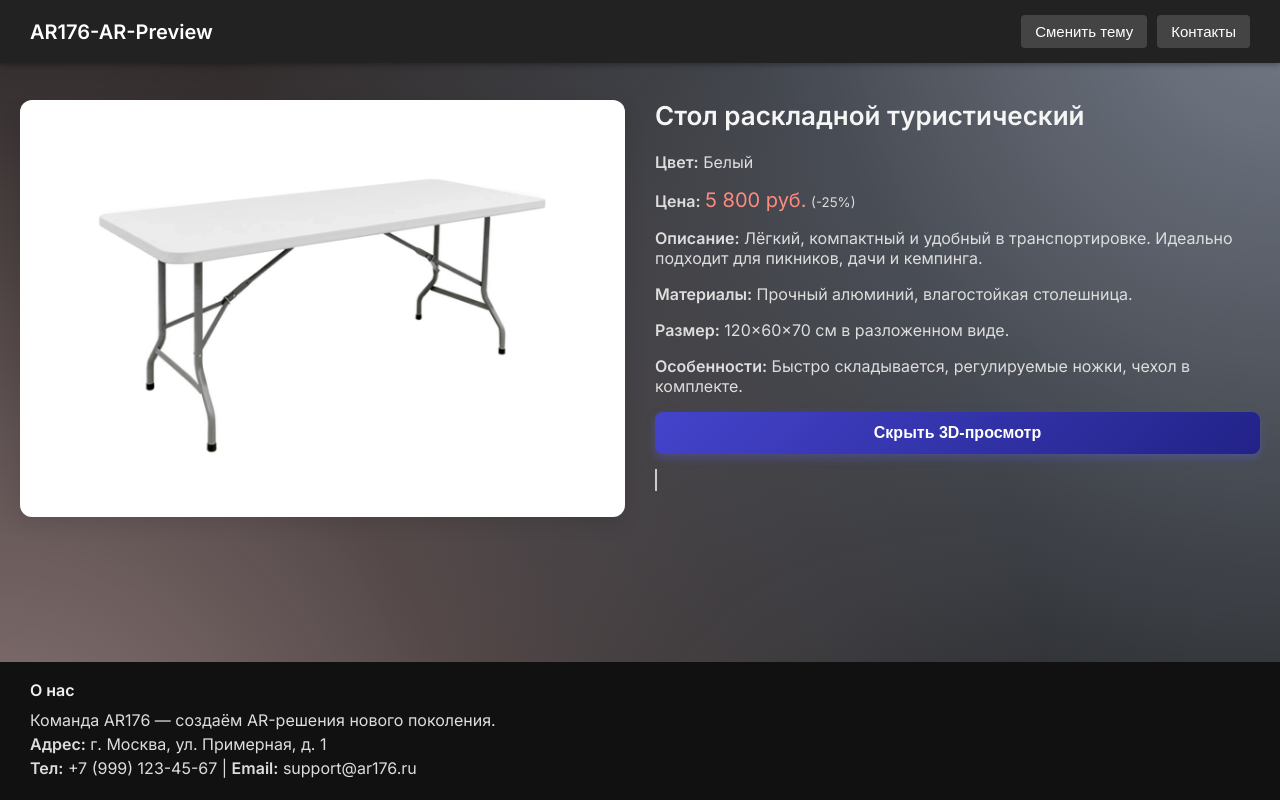
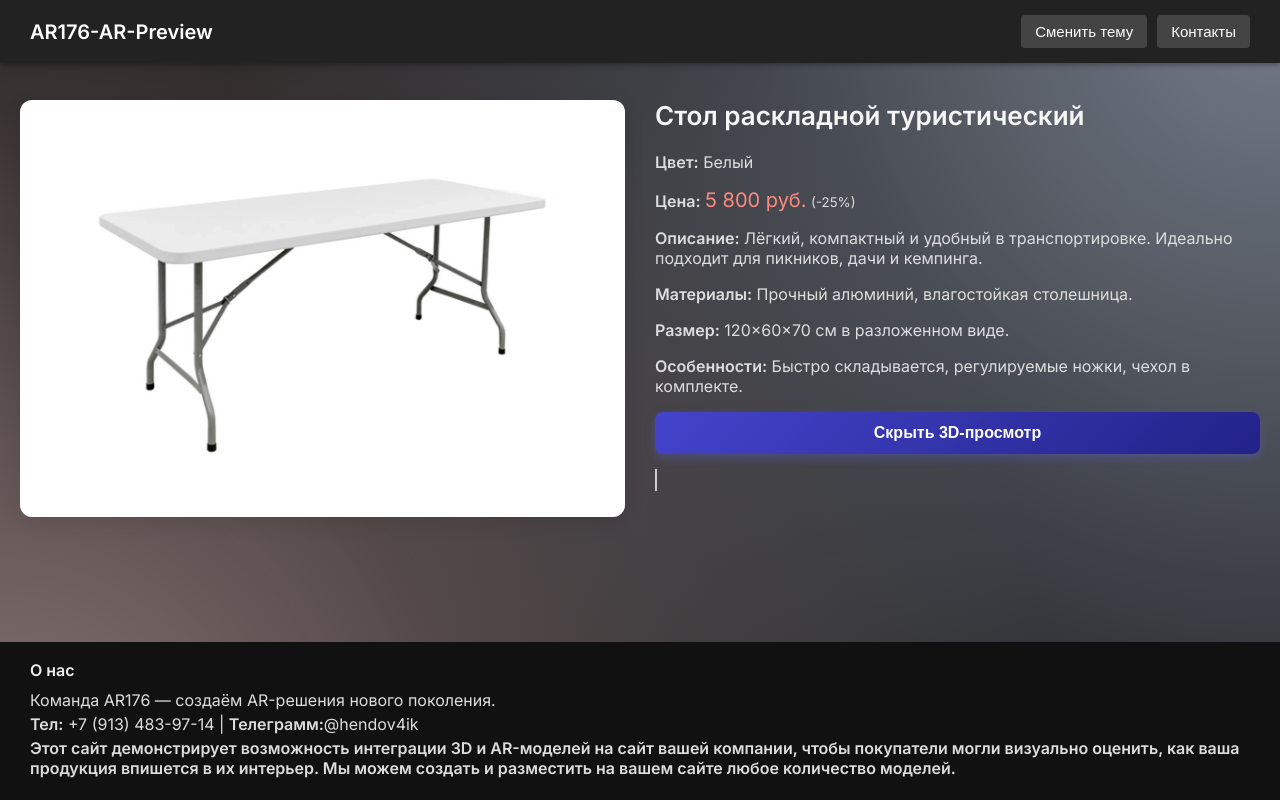
Before and after one commit to Kiwo-69/ar176_, a plain HTML site: page index.html in a window 1280 px wide. Drawn offline with nearby package versions, Linux system fonts and the light colour scheme.

Commit message:
Add files via upload

```diff
--- a/index.html
+++ b/index.html
@@ -308,8 +308,8 @@
   <footer>
     <h3>О нас</h3>
     <p>Команда AR176 — создаём AR-решения нового поколения.</p>
-    <p><b>Адрес:</b> г. Москва, ул. Примерная, д. 1</p>
-    <p><b>Тел:</b> +7 (999) 123-45-67 | <b>Email:</b> support@ar176.ru</p>
+    <p><b>Тел:</b> +7 (913) 483-97-14 | <b>Телеграмм:</b>@hendov4ik</p>
+    <p><b>Этот сайт демонстрирует возможность интеграции 3D и AR-моделей на сайт вашей компании, чтобы покупатели могли визуально оценить, как ваша продукция впишется в их интерьер. Мы можем создать и разместить на вашем сайте любое количество моделей.</b></p>
   </footer>
 
   <div class="bg-fix"></div>
```
